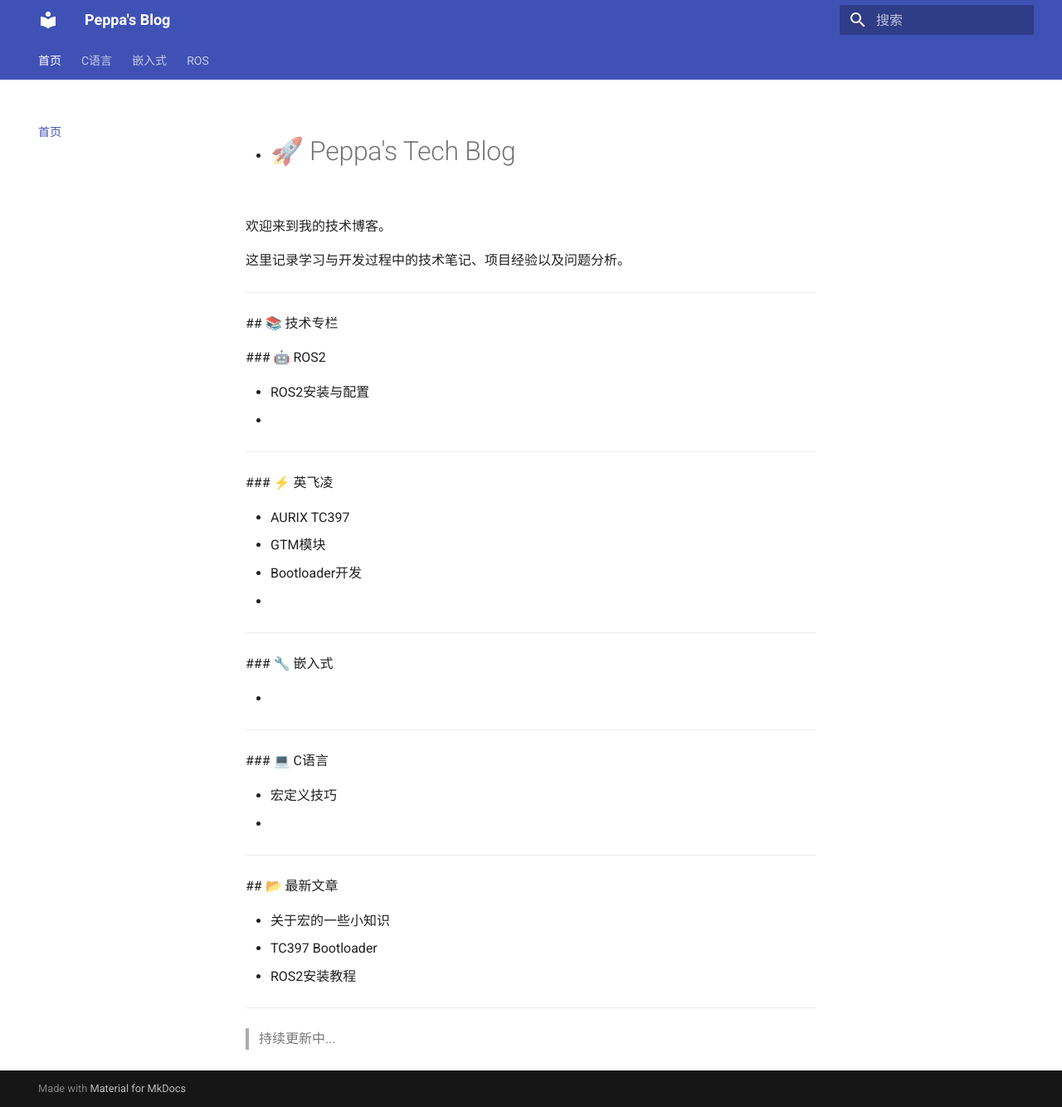
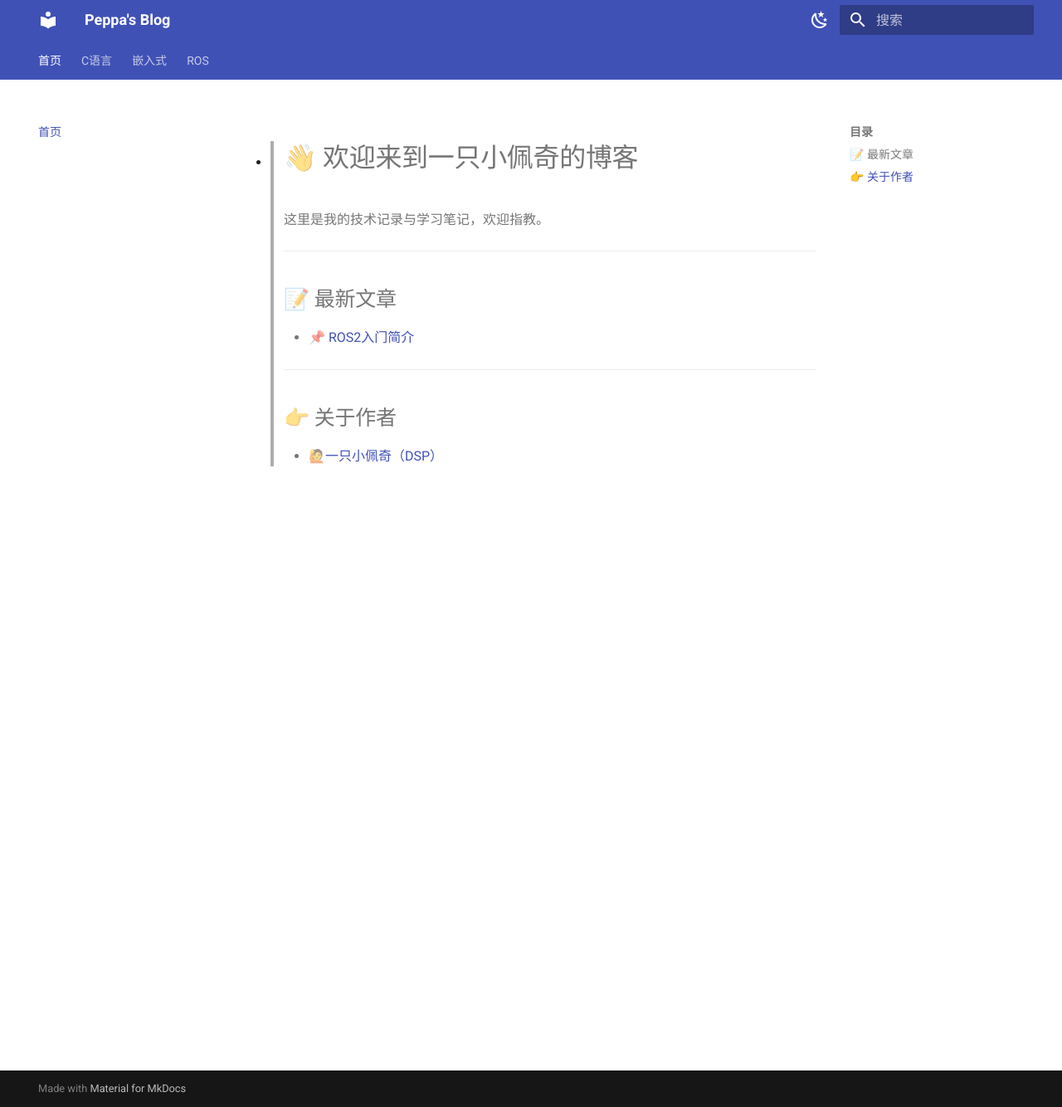
Before and after one commit to ALittlePeppa/ALittlePeppa.github.io, an MkDocs documentation site: the page built from docs/index.md, in a window 1280 px wide and 1334 px high. Shown: the whole window at 83% size. Built offline with MkDocs 1.6.1 and Material for MkDocs 9.7.7, drawn with Linux system fonts in a browser that asks for light colours.

```diff
--- a/docs/index.md
+++ b/docs/index.md
@@ -1,48 +1,15 @@
-- # 🚀 Peppa's Tech Blog
-
-  欢迎来到我的技术博客。
-
-  这里记录学习与开发过程中的技术笔记、项目经验以及问题分析。
-
-  ------
-
-  ## 📚 技术专栏
-
-  ### 🤖 ROS2
-
-  - ROS2安装与配置
-  -
-
-  ------
-
-  ### ⚡ 英飞凌
-
-  - AURIX TC397
-  - GTM模块
-  - Bootloader开发
-  -
-
-  ------
-
-  ### 🔧 嵌入式
-
-  -
-
-  ------
-
-  ### 💻 C语言
-
-  - 宏定义技巧
-  -
-
-  ------
-
-  ## 📂 最新文章
-
-  - 关于宏的一些小知识
-  - TC397 Bootloader
-  - ROS2安装教程
-
-  ------
-
-  > 持续更新中...
+- > # 👋 欢迎来到一只小佩奇的博客
+>
+  > 这里是我的技术记录与学习笔记，欢迎指教。
+>
+  > ---
+>
+  > ## 📝 最新文章
+>
+  > - 📌 [ROS2入门简介](ROS2/ROS入门简介.md)
+>
+  > ---
+>
+  > ## 👉 关于作者
+  >
+> - 🙋[一只小佩奇（DSP）](about.md)
--- a/mkdocs.yml
+++ b/mkdocs.yml
@@ -5,13 +5,27 @@ theme:
   name: material
   language: zh
 
+  palette:
+    - scheme: default
+      primary: indigo
+      accent: blue
+      toggle:
+        icon: material/weather-night
+        name: 切换暗色模式
+    - scheme: slate
+      primary: indigo
+      accent: blue
+      toggle:
+        icon: material/weather-sunny
+        name: 切换亮色模式
+
   features:
     - navigation.tabs
     - navigation.sections
     - navigation.expand
     - navigation.top
     - search.highlight
-    - search.share
+    - search.suggest
     - content.code.copy
 
 plugins:
@@ -19,16 +33,12 @@ plugins:
 
 markdown_extensions:
   - admonition
-
   - pymdownx.highlight:
       anchor_linenums: true
-
   - pymdownx.superfences
-
+  - pymdownx.details
   - pymdownx.inlinehilite
-
   - pymdownx.snippets
-
   - pymdownx.tabbed:
       alternate_style: true
 
```
Also changed, not shown: docs/about.md (added, +57 -0 lines), 1 other file.
